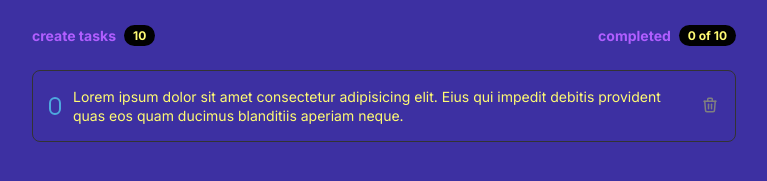
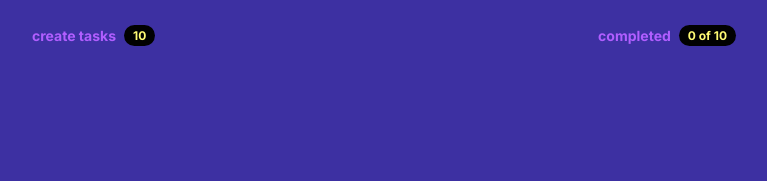
Before and after one commit to AnnaGraphic/TODO, a React (Vite) app: page / in a window 1280 px wide. Shown: the part 265-446 px from the top of the page, without its empty margins (256-1023 px from the left). Built offline with nearby package versions, Linux system fonts and the light colour scheme.

Commit message:
add tasks with form

```diff
--- a/src/App.jsx
+++ b/src/App.jsx
@@ -1,11 +1,28 @@
 import { Header } from "./components/Header";
 import { Tasks } from "./components/Tasks";
+import { useState } from "react";
+
 function App() {
+  const [tasks, setTask] = useState([]);
+
+  function addTask(taskTitle) {
+    setTask([
+      ...tasks,
+      {
+        id: crypto.randomUUID(),
+        title: taskTitle,
+        isCompleted: false
+      }
+    ]);
+  }
 
   return (
     <>
-      <Header />
-      <Tasks />
+      <Header onAddTask={addTask}/>
+      <Tasks
+        tasks={tasks}
+      />
+
     </>
   )
 }
--- a/src/components/Header/index.jsx
+++ b/src/components/Header/index.jsx
@@ -1,13 +1,30 @@
 import styles from './header.module.css';
+import { useState } from 'react';
 import ToDoLogo from '../../assets/Logo.svg';
 import { AiOutlinePlusCircle } from "react-icons/ai";
 
-export function Header() {
+export function Header({ onAddTask }) {
+  const [title, setTitle] = useState('');
+
+  function handleSubmit(event) {
+    // prevent refreshing bage by click
+    event.preventDefault();
+    console.log('title', title)
+    onAddTask(title);
+    // to clear input field
+    setTitle('');
+  }
+
+  function onChangeTitle(event) {
+    setTitle(event.target.value);
+    console.log(event.target.value);
+  }
+
   return (
     <header className={styles.header}>
       <img src={ToDoLogo} />
-      <form className={styles.newTaskForm} >
-        <input placeholder='add a new panda-task' type='text'></input>
+      <form onSubmit={handleSubmit} className={styles.newTaskForm} >
+        <input placeholder='add a new panda-task' type='text' value={title} onChange={onChangeTitle} />
         <button>create
           <AiOutlinePlusCircle size={18}/>
         </button>
--- a/src/components/Task/index.jsx
+++ b/src/components/Task/index.jsx
@@ -1,13 +1,13 @@
 import styles from './task.module.css';
 import { TbTrash } from 'react-icons/tb'
 
-export function Task() {
+export function Task({ task }) {
   return (
     <div className={styles.task}>
       <button className={styles.checkContainer}>
         <div />
       </button>
-      <p>Lorem ipsum dolor sit amet consectetur adipisicing elit. Eius qui impedit debitis provident quas eos quam ducimus blanditiis aperiam neque.</p>
+      <p>{task.title}</p>
       <button className={styles.deleteButton}>
         <TbTrash size={18}/>
       </button>
--- a/src/components/Tasks/index.jsx
+++ b/src/components/Tasks/index.jsx
@@ -1,7 +1,8 @@
 import styles from './tasks.module.css';
 import { Task } from '../Task/index.jsx';
 
-export function Tasks() {
+export function Tasks({ tasks }) {
+  console.log('tasks2', tasks);
   return(
     <section className={styles.tasks} >
       <header className={styles.header}>
@@ -17,7 +18,9 @@
         </div>
       </header>
       <div className={styles.list}>
-        <Task />
+        {tasks.map(task => {
+          return <Task key={task.id} task={task}/>
+        })}
       </div>
     </section>
   )
```
